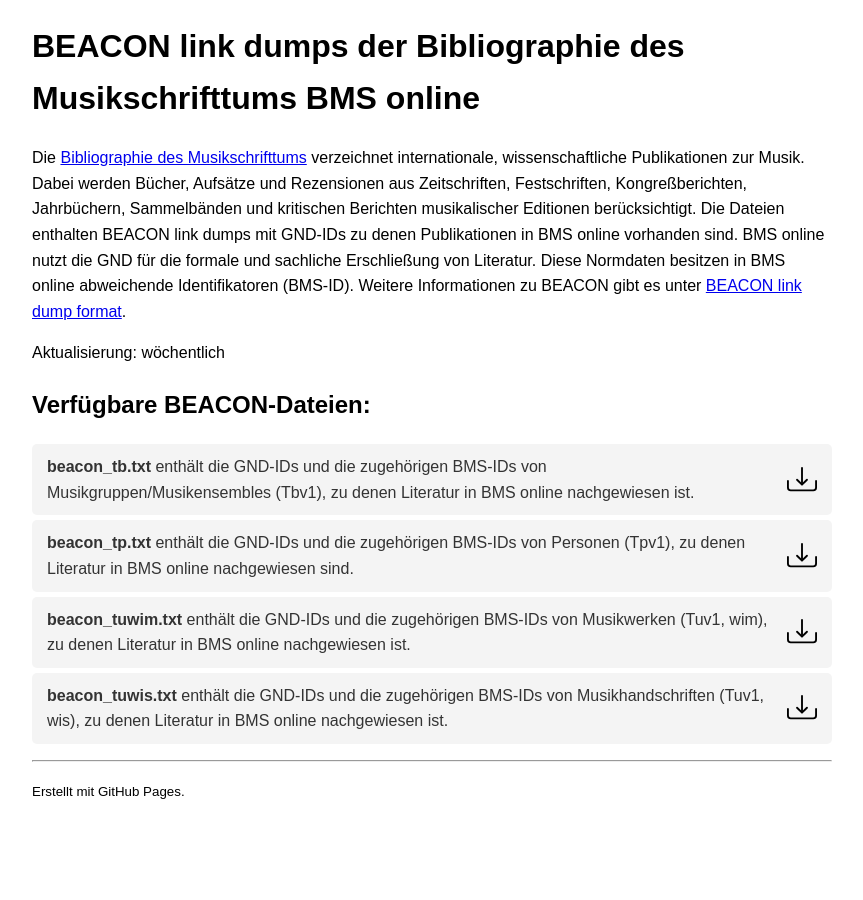
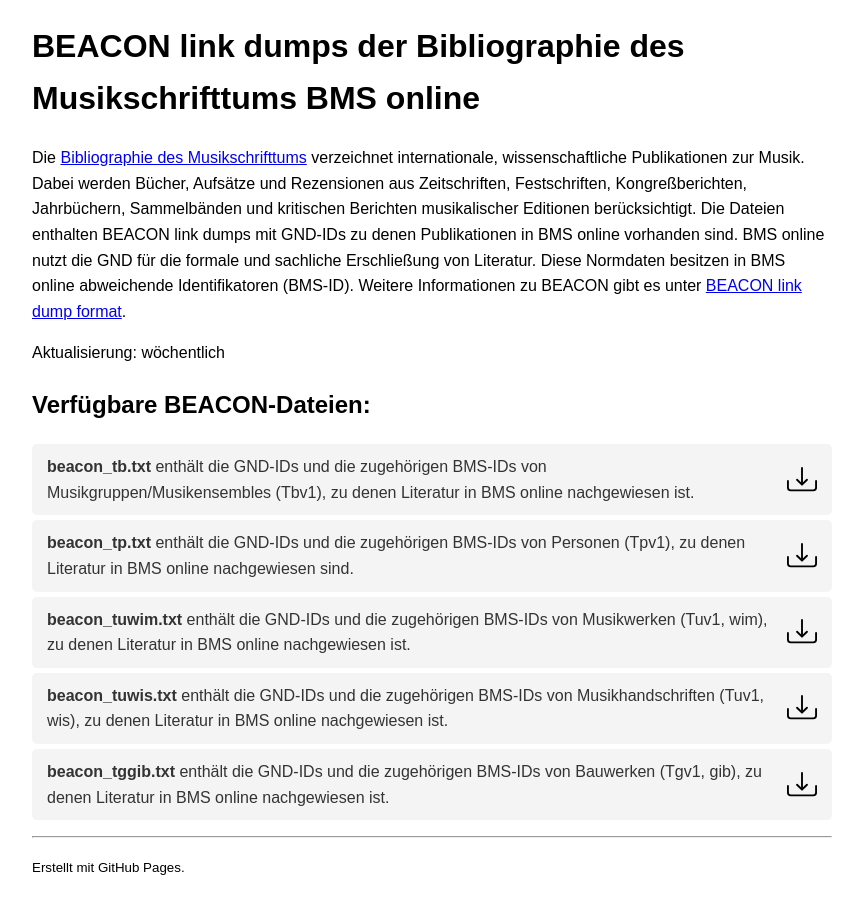
Before and after one commit to musikforschung/bms_beacon, a plain HTML site: page dmp/index.html in a window 1280 px wide. Shown: the whole page, without its empty margins (208-1071 px from the left). Before the commit the page ends 824 px from the top, so only its background shows below. Drawn offline with Linux system fonts and the light colour scheme.

Commit message:
index.html beacon_tggib.txt hinzugefügt

```diff
--- a/dmp/index.html
+++ b/dmp/index.html
@@ -91,6 +91,15 @@
                 <img src="download.svg" alt="Download-Icon" class="download-icon">
             </a>
         </li>
+
+		 <li>
+            <a href="beacon_tggib.txt" download="BMS-Bauwerke">
+                <div>
+                    <b>beacon_tggib.txt</b> enthält die GND-IDs und die zugehörigen BMS-IDs von Bauwerken (Tgv1, gib), zu denen Literatur in BMS online nachgewiesen ist.
+                </div>
+                <img src="download.svg" alt="Download-Icon" class="download-icon">
+            </a>
+        </li>
     </ul>
 
     <footer>
```
